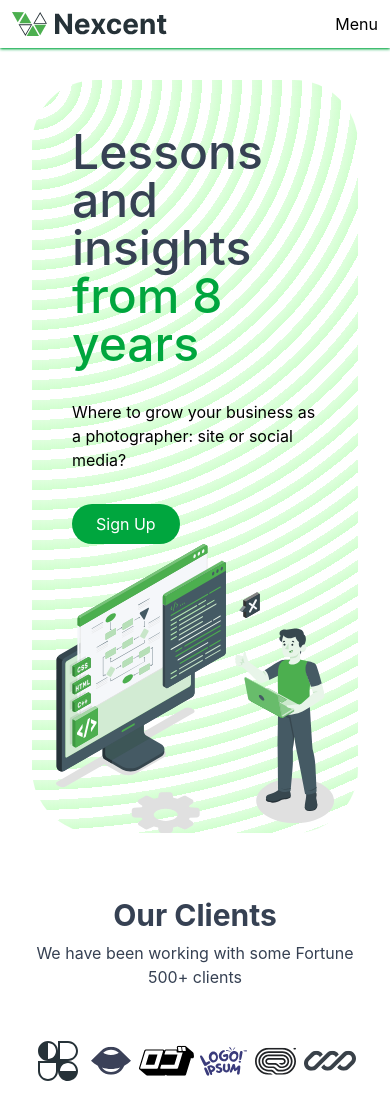
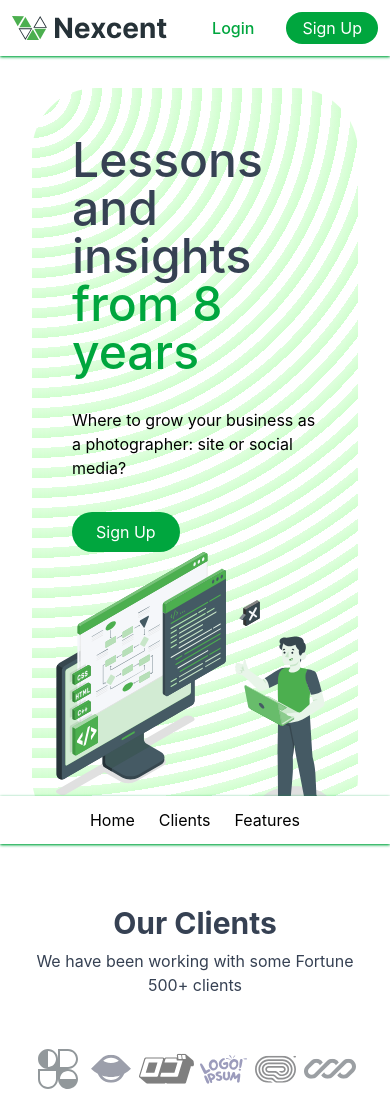
Before and after one commit to fangbuilt/minimal-landing-page, a website built with Vite: page index.html in a window 390 px wide. Shown: the top 1100 px of the page. Built offline with nearby package versions, Linux system fonts and the light colour scheme.

Commit message:
mobile nav

```diff
--- a/index.html
+++ b/index.html
@@ -10,7 +10,7 @@
       crossorigin="anonymous"
     ></script>
   </head>
-  <body>
+  <body class="pb-bottom-nav md:pb-0">
     <header
       class="hidden lg:flex justify-between px-6 py-4 items-center sticky top-0 bg-white shadow shadow-green-600 z-50 rounded-b-4xl"
     >
@@ -32,14 +32,14 @@
             <a
               href="#client"
               class="hover:text-green-600 transition ease-in-out duration-300"
-              >Service</a
+              >Clients</a
             >
           </li>
           <li>
             <a
               href="#features"
               class="hover:text-green-600 transition ease-in-out duration-300"
-              >Feature</a
+              >Features</a
             >
           </li>
         </ul>
@@ -47,28 +47,68 @@
       <nav class="flex gap-6">
         <button
           type="button"
-          class="cursor-pointer py-2 px-6 text-green-600 hover:text-green-700 hover:bg-gray-200 active:text-green-600 rounded-full font-medium"
+          class="cursor-pointer py-2 px-6 text-green-600 hover:text-green-700 hover:bg-gray-200 active:text-green-600 rounded-full font-medium transition ease-out duration-200"
         >
           Login
         </button>
         <button
           type="button"
-          class="cursor-pointer py-2 px-6 bg-green-600 hover:bg-green-700 active:bg-green-600 text-white rounded-full"
+          class="cursor-pointer py-2 px-6 bg-green-600 hover:bg-green-700 active:bg-green-600 text-white rounded-full transition ease-out duration-200"
         >
           Sign Up
         </button>
       </nav>
     </header>
     <header
-      class="lg:hidden flex justify-between p-3 sticky top-0 bg-white shadow shadow-green-600 z-50"
+      class="lg:hidden flex flex-wrap w-full items-center justify-between p-3 sticky top-0 bg-white shadow shadow-green-600 z-50"
     >
       <nav>
         <a href="#" aria-label="Nextcent home"
           ><img src="/public/nextcent-logo-on-bright.svg" alt="Nextcent's logo"
         /></a>
       </nav>
-      <nav><p>Menu</p></nav>
+      <nav class="flex gap-4 flex-wrap">
+        <button
+          type="button"
+          class="cursor-pointer py-1 px-4 text-green-600 hover:text-green-700 hover:bg-gray-200 active:text-green-600 rounded-full font-medium transition ease-out duration-200"
+        >
+          Login
+        </button>
+        <button
+          type="button"
+          class="cursor-pointer py-1 px-4 bg-green-600 hover:bg-green-700 active:bg-green-600 text-white rounded-full transition ease-out duration-200"
+        >
+          Sign Up
+        </button>
+      </nav>
     </header>
+    <nav
+      class="h-bottom-nav lg:hidden flex flex-wrap justify-center items-center fixed bottom-0 left-0 bg-white shadow shadow-green-600 z-50 w-full"
+    >
+      <ul class="flex gap-6">
+        <li>
+          <a
+            href="#hero"
+            class="hover:text-green-600 transition ease-in-out duration-300"
+            >Home</a
+          >
+        </li>
+        <li>
+          <a
+            href="#clients"
+            class="hover:text-green-600 transition ease-in-out duration-300"
+            >Clients</a
+          >
+        </li>
+        <li>
+          <a
+            href="#features"
+            class="hover:text-green-600 transition ease-in-out duration-300"
+            >Features</a
+          >
+        </li>
+      </ul>
+    </nav>
     <main id="app">
       <section
         id="hero"
@@ -88,7 +128,7 @@
             ></span>
             <button
               type="button"
-              class="relative cursor-pointer py-2 px-6 bg-green-600 hover:bg-green-700 active:bg-green-600 text-white rounded-full w-fit"
+              class="relative cursor-pointer py-2 px-6 bg-green-600 hover:bg-green-700 active:bg-green-600 text-white rounded-full w-fit transition ease-out duration-200"
             >
               Sign Up
             </button>
@@ -104,7 +144,7 @@
         </article>
       </section>
       <section
-        id="client"
+        id="clients"
         class="scroll-mt-30 flex flex-col justify-center items-center mt-16 gap-12"
       >
         <div>
@@ -116,12 +156,42 @@
           </p>
         </div>
         <div class="flex justify-around items-center w-full flex-wrap">
-          <img src="/public/logos/Logo.svg" alt="Client Logo" />
-          <img src="/public/logos/Logo-1.svg" alt="Client Logo" />
-          <img src="/public/logos/Logo-2.svg" alt="Client Logo" />
-          <img src="/public/logos/Logo-3.svg" alt="Client Logo" />
-          <img src="/public/logos/Logo-4.svg" alt="Client Logo" />
-          <img src="/public/logos/Logo-5.svg" alt="Client Logo" />
+          <img
+            src="/public/logos/Logo.svg"
+            alt="Client Logo"
+            title="PT Agam Selamanya"
+            class="cursor-pointer opacity-50 hover:opacity-100 hover:-translate-y-1.5 hover:scale-110 transition ease-out duration-200"
+          />
+          <img
+            src="/public/logos/Logo-1.svg"
+            alt="Client Logo"
+            title="Kantornya Kak Mega di Malang"
+            class="cursor-pointer opacity-50 hover:opacity-100 hover:-translate-y-1.5 hover:scale-110 transition ease-out duration-200"
+          />
+          <img
+            src="/public/logos/Logo-2.svg"
+            alt="Client Logo"
+            title="The Amar Company"
+            class="cursor-pointer opacity-50 hover:opacity-100 hover:-translate-y-1.5 hover:scale-110 transition ease-out duration-200"
+          />
+          <img
+            src="/public/logos/Logo-3.svg"
+            alt="Client Logo"
+            title="Startup nya Viza"
+            class="cursor-pointer opacity-50 hover:opacity-100 hover:-translate-y-1.5 hover:scale-110 transition ease-out duration-200"
+          />
+          <img
+            src="/public/logos/Logo-4.svg"
+            alt="Client Logo"
+            title="Bootcamp nya Candra"
+            class="cursor-pointer opacity-50 hover:opacity-100 hover:-translate-y-1.5 hover:scale-110 transition ease-out duration-200"
+          />
+          <img
+            src="/public/logos/Logo-5.svg"
+            alt="Client Logo"
+            title="Julian Jungle"
+            class="cursor-pointer opacity-50 hover:opacity-100 hover:-translate-y-1.5 hover:scale-110 transition ease-out duration-200"
+          />
         </div>
       </section>
       <section
@@ -202,7 +272,7 @@
           ></span>
           <button
             type="button"
-            class="relative cursor-pointer py-2 px-6 bg-green-600 hover:bg-green-700 active:bg-green-600 text-white rounded-full w-fit"
+            class="relative cursor-pointer py-2 px-6 bg-green-600 hover:bg-green-700 active:bg-green-600 text-white rounded-full w-fit transition ease-out duration-200"
           >
             Sign Up
           </button>
--- a/src/style.css
+++ b/src/style.css
@@ -36,6 +36,7 @@ body {
 
 @theme {
   --animate-float: float 2.5s ease-in-out infinite;
+  --spacing-bottom-nav: 3rem;
 
   @keyframes float {
     0%,
```
